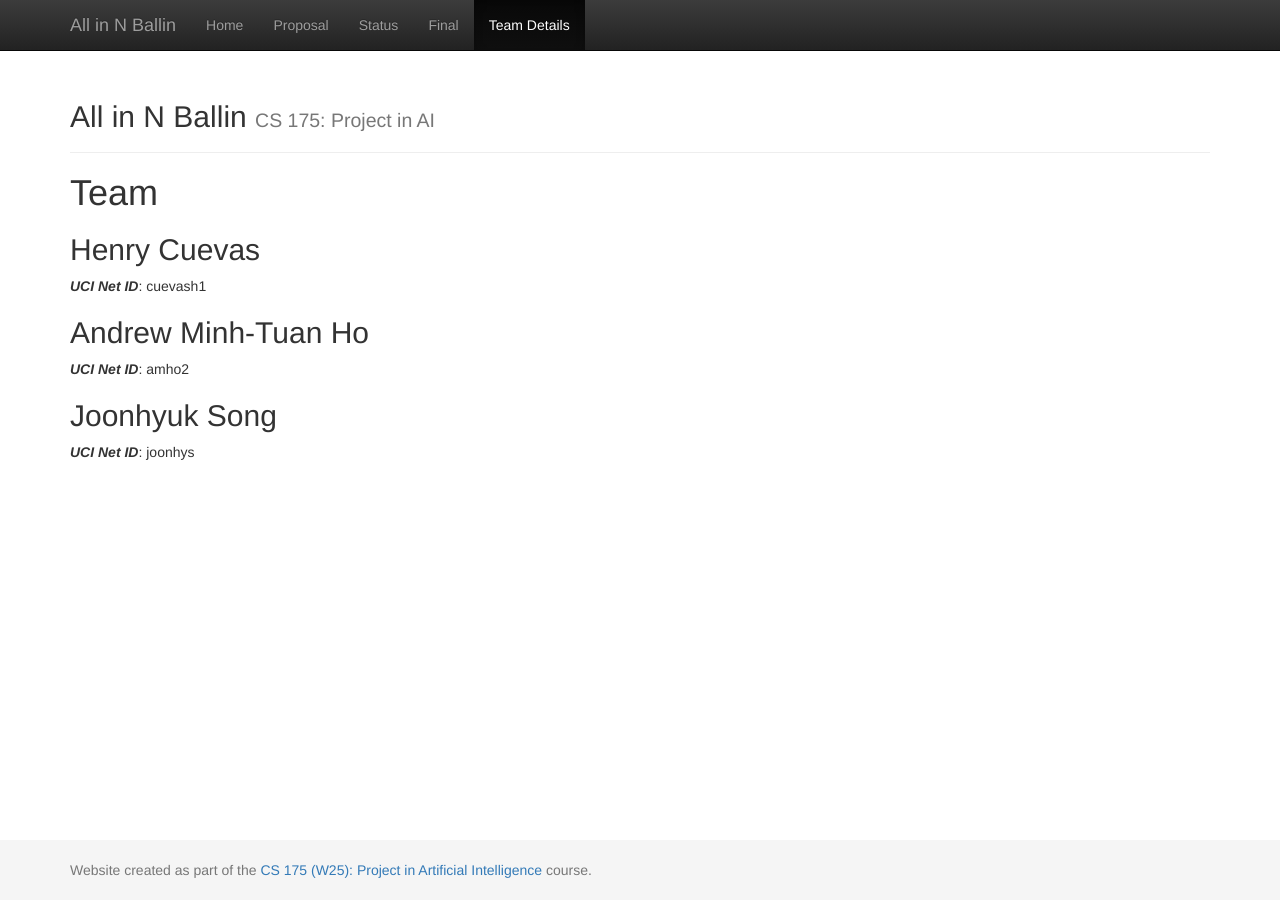
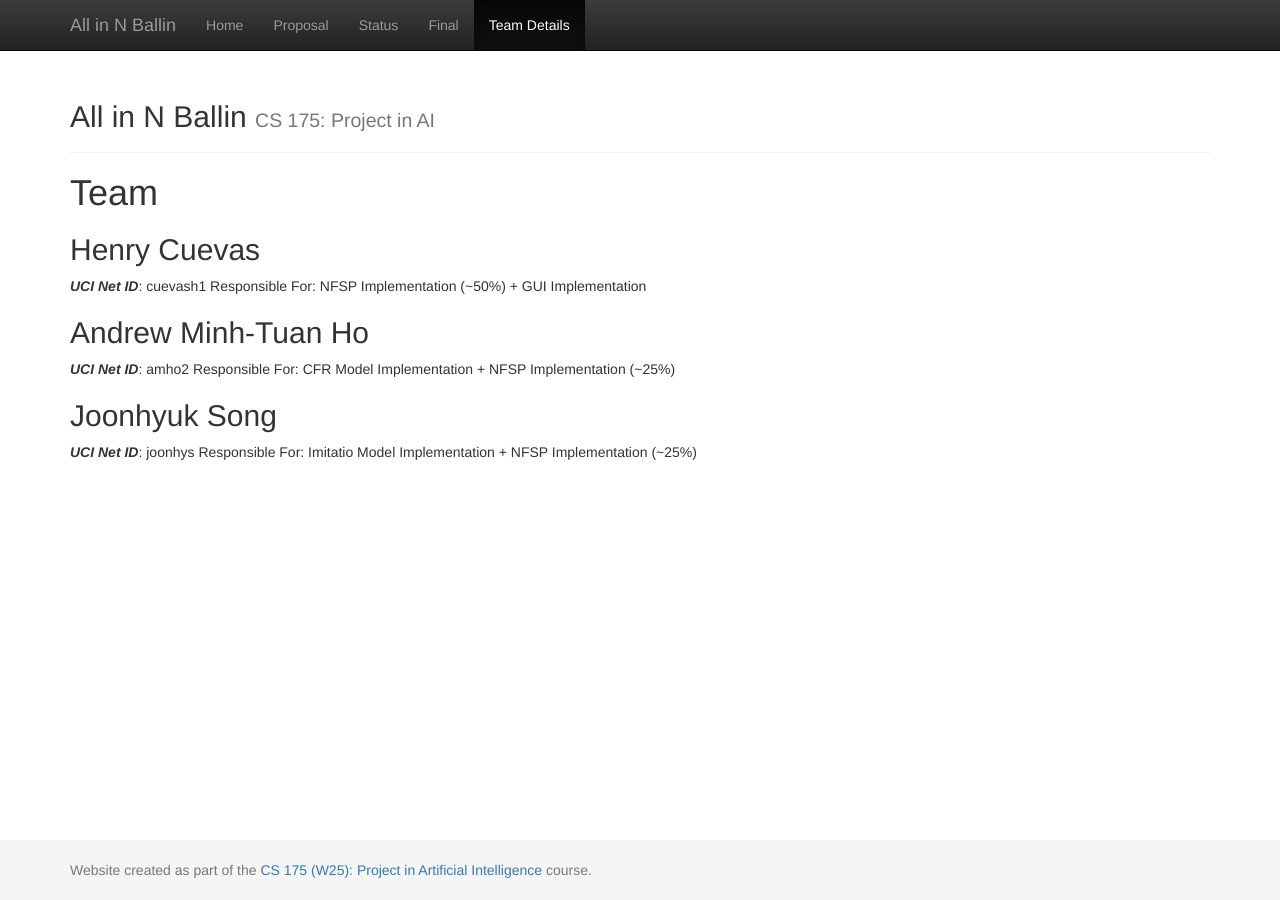
Before and after one commit to HenryCuev/All-in-N-Ballin, a Jekyll site: the page built from docs/team.md, in a window 1280 px wide. Built offline with Jekyll 4.4.1, drawn with Linux system fonts in a browser that asks for light colours.

```diff
--- a/docs/team.md
+++ b/docs/team.md
@@ -8,9 +8,12 @@ title:  Team
 
 ## Henry Cuevas
 ***UCI Net ID***: cuevash1
+Responsible For: NFSP Implementation (~50%) + GUI Implementation
 
 ## Andrew Minh-Tuan Ho
 ***UCI Net ID***: amho2
+Responsible For: CFR Model Implementation + NFSP Implementation (~25%)
 
 ## Joonhyuk Song
 ***UCI Net ID***: joonhys
+Responsible For: Imitatio Model Implementation + NFSP Implementation (~25%)
```
Also changed, not shown: docs/final.md (+1 -1 lines), 1 other file.
